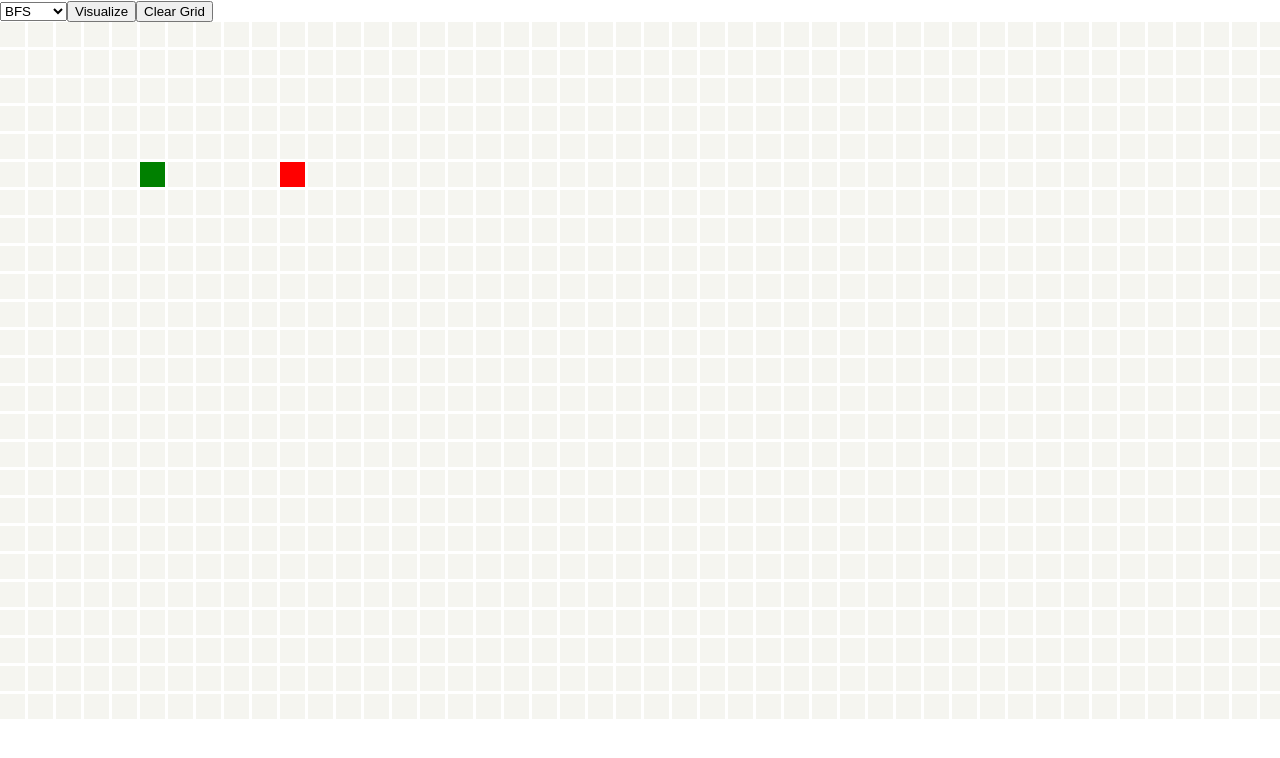
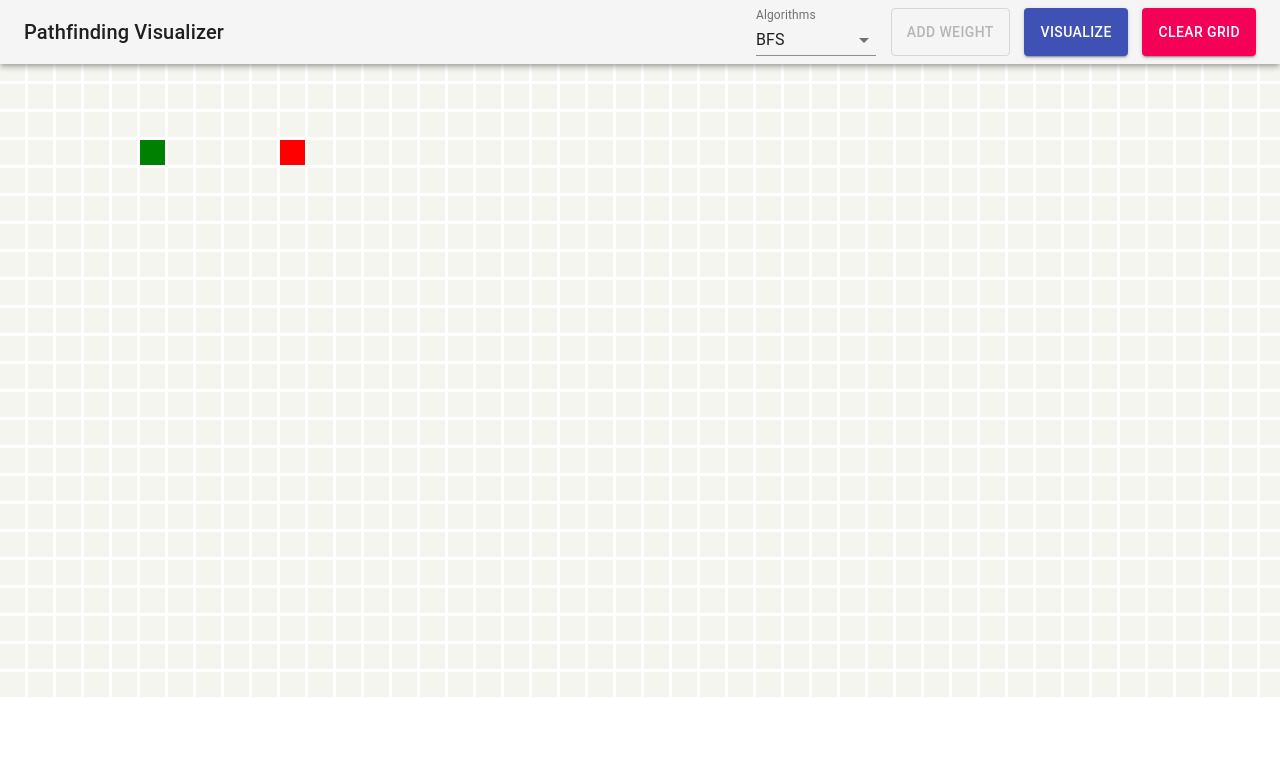
Before and after one commit to julianasinai/pathfinding-visualizer, a React (Create React App) app: page / in a window 1280 px wide. Shown: the top 758 px of the page. Built offline with nearby package versions, Linux system fonts and the light colour scheme.

Commit message:
Add navbar

```diff
--- a/package.json
+++ b/package.json
@@ -3,6 +3,8 @@
   "version": "0.1.0",
   "private": true,
   "dependencies": {
+    "@material-ui/core": "^4.12.3",
+    "@material-ui/icons": "^4.11.2",
     "@material-ui/styles": "^4.11.4",
     "@testing-library/jest-dom": "^5.11.4",
     "@testing-library/react": "^11.1.0",
--- a/src/Grid/Grid.js
+++ b/src/Grid/Grid.js
@@ -1,8 +1,9 @@
 import React, { useState, useEffect } from 'react';
+import Navbar from './Navbar';
 import Square from './Square/Square';
 import { makeStyles } from '@material-ui/styles';
 import SquareGrid from '../structure/SquareGrid';
-import {bfs} from '../algorithms/bfs';
+import { bfs } from '../algorithms/bfs';
 import { dijskstra } from '../algorithms/dijkstra';
 
 const START_ROW = 5;
@@ -140,6 +141,8 @@ const Grid = (props) => {
     let newSquares = [...squares];
     let newGrid = grid;
 
+    if(newSquares[id].isStart || newSquares[id].isFinish) return newSquares;
+
     if(keyPressed) {
       if(!newSquares[id].hasWeight) {
         newGrid.setSquareWeight(id, 15);
@@ -177,7 +180,7 @@ const Grid = (props) => {
     setSquares(newSquares);
   }
 
-  const handleMouseUp = () => {
+  const handleMouseUp = (id) => {
     setMousePressed(false);
   }
 
@@ -187,12 +190,13 @@ const Grid = (props) => {
 
   return (
     <>
-      <select value={algo} onChange={handleChange}>
-        <option value={0}>BFS</option>
-        <option value={1}>Dijkstra</option>
-      </select>
-      <button onClick={handleClick}>Visualize</button>
-      <button onClick={clearGrid}>Clear Grid</button>
+      <Navbar
+      selectedAlgo={algo}
+      keyPressed={keyPressed}
+      onChange={(event) => handleChange(event)}
+      handleClick={() => handleClick()}
+      clearGrid={() => clearGrid()}
+      />
       <div className={classes.grid}>
         {
           squares.map((square) => {
@@ -211,7 +215,7 @@ const Grid = (props) => {
                 inShortestPath={inShortestPath}
                 onMouseDown={(id) => handleMouseDown(id)}
                 onMouseEnter={(id) => handleMouseEnter(id)}
-                onMouseUp={() => handleMouseUp()}
+                onMouseUp={(id) => handleMouseUp(id)}
               />
             );
           })
--- /dev/null
+++ b/src/Grid/Navbar.js
@@ -0,0 +1,81 @@
+import React from 'react';
+import { makeStyles } from '@material-ui/core/styles';
+import AppBar from '@material-ui/core/AppBar';
+import Toolbar from '@material-ui/core/Toolbar';
+import Typography from '@material-ui/core/Typography';
+import Button from '@material-ui/core/Button';
+import MenuItem from '@material-ui/core/MenuItem';
+import FormControl from '@material-ui/core/FormControl';
+import InputLabel from '@material-ui/core/InputLabel';
+import Select from '@material-ui/core/Select';
+
+const useStyles = makeStyles((theme) => ({
+  root: {
+  },
+  toolbar: {
+    display: "flex",
+    alignItems: "center",
+    justifyContent: "space-between",
+  },
+  title: {
+    justifySelf: "start"
+  },
+  formControl: {
+    minWidth: 120,
+  },
+  menu: {
+    display: "flex",
+    minWidth: 500,
+    justifyContent: "space-between",
+  },
+}));
+
+export default function Navbar(props) {
+  const classes = useStyles();
+
+  return (
+    <div className={classes.root}>
+      <AppBar color="default" wposition="static">
+        <Toolbar className={classes.toolbar}>
+          <Typography variant="h6" className={classes.title}>
+            Pathfinding Visualizer
+          </Typography>
+          <div className={classes.menu}>
+            <FormControl className={classes.formControl}>
+              <InputLabel>Algorithms</InputLabel>
+              <Select
+                value={props.selectedAlgo}
+                onChange={(event) => props.onChange(event)}
+              >
+                <MenuItem value={0}>BFS</MenuItem>
+                <MenuItem value={1}>Dijikstra</MenuItem>
+              </Select>
+            </FormControl>
+            <Button
+              disabled={props.selectedAlgo === 0 ? true : false}
+              onClick={() => props.handleClick()}
+              variant={props.keyPressed? "contained" : "outlined"}
+              color="primary"
+            >
+              Add Weight
+            </Button>
+            <Button
+              onClick={() => props.handleClick()}
+              variant="contained"
+              color="primary"
+            >
+              Visualize
+            </Button>
+            <Button
+              onClick={() => props.clearGrid()}
+              variant="contained"
+              color="secondary"
+            >
+              Clear Grid
+            </Button>
+          </div>
+        </Toolbar>
+      </AppBar>
+    </div>
+  );
+}
--- a/src/Grid/Square/Square.js
+++ b/src/Grid/Square/Square.js
@@ -48,7 +48,7 @@ function Square(props) {
       className={`${classes.square} ${extraClass}`}
       onMouseDown={() => props.onMouseDown(props.id)}
       onMouseEnter={() => props.onMouseEnter(props.id)}
-      onMouseUp={() => props.onMouseUp()}
+      onMouseUp={() => props.onMouseUp(props.id)}
     ></div>
   );
 }
```
Also changed, not shown: 1 other file (tests, documents, lock files or other folders).
